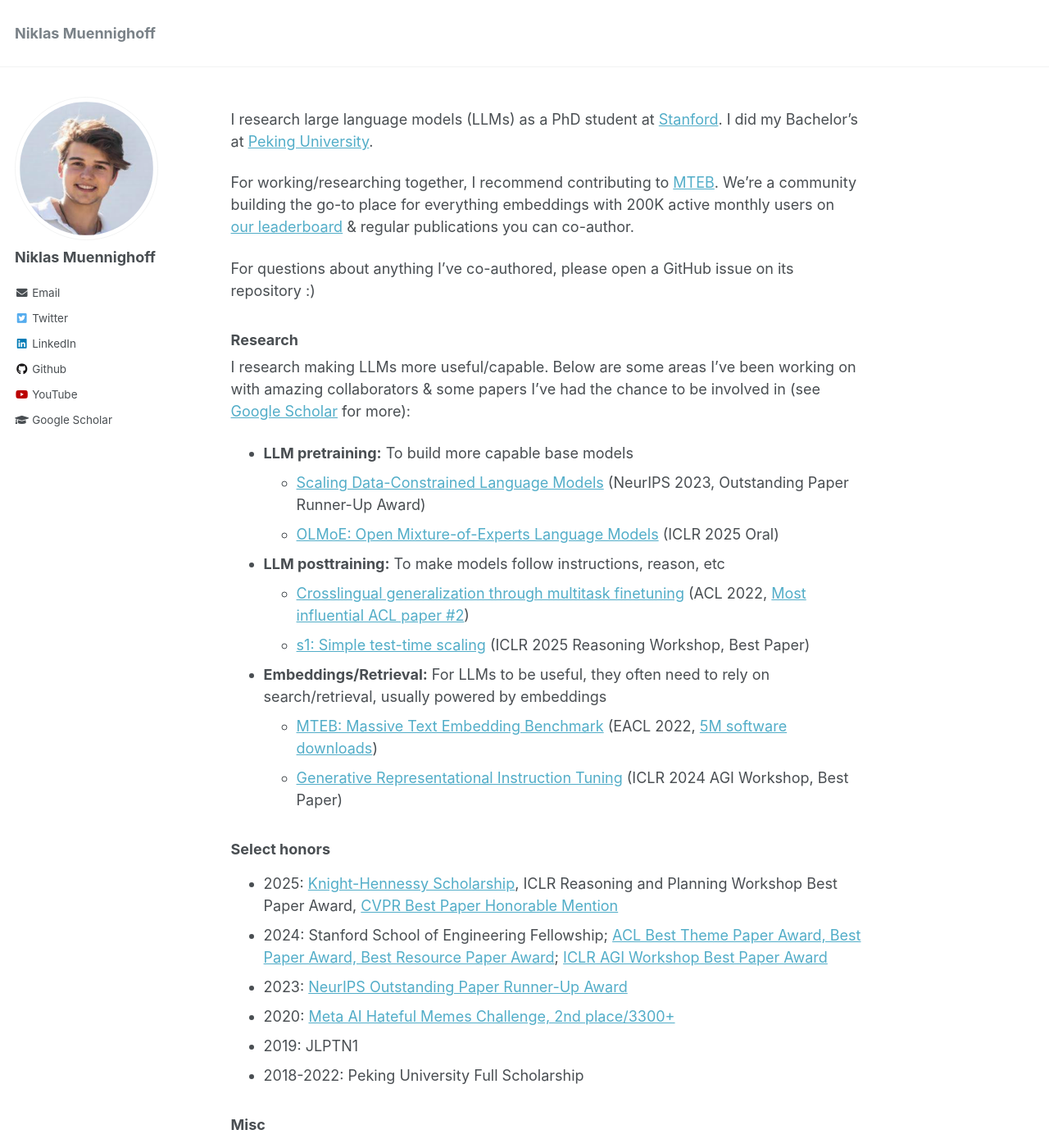
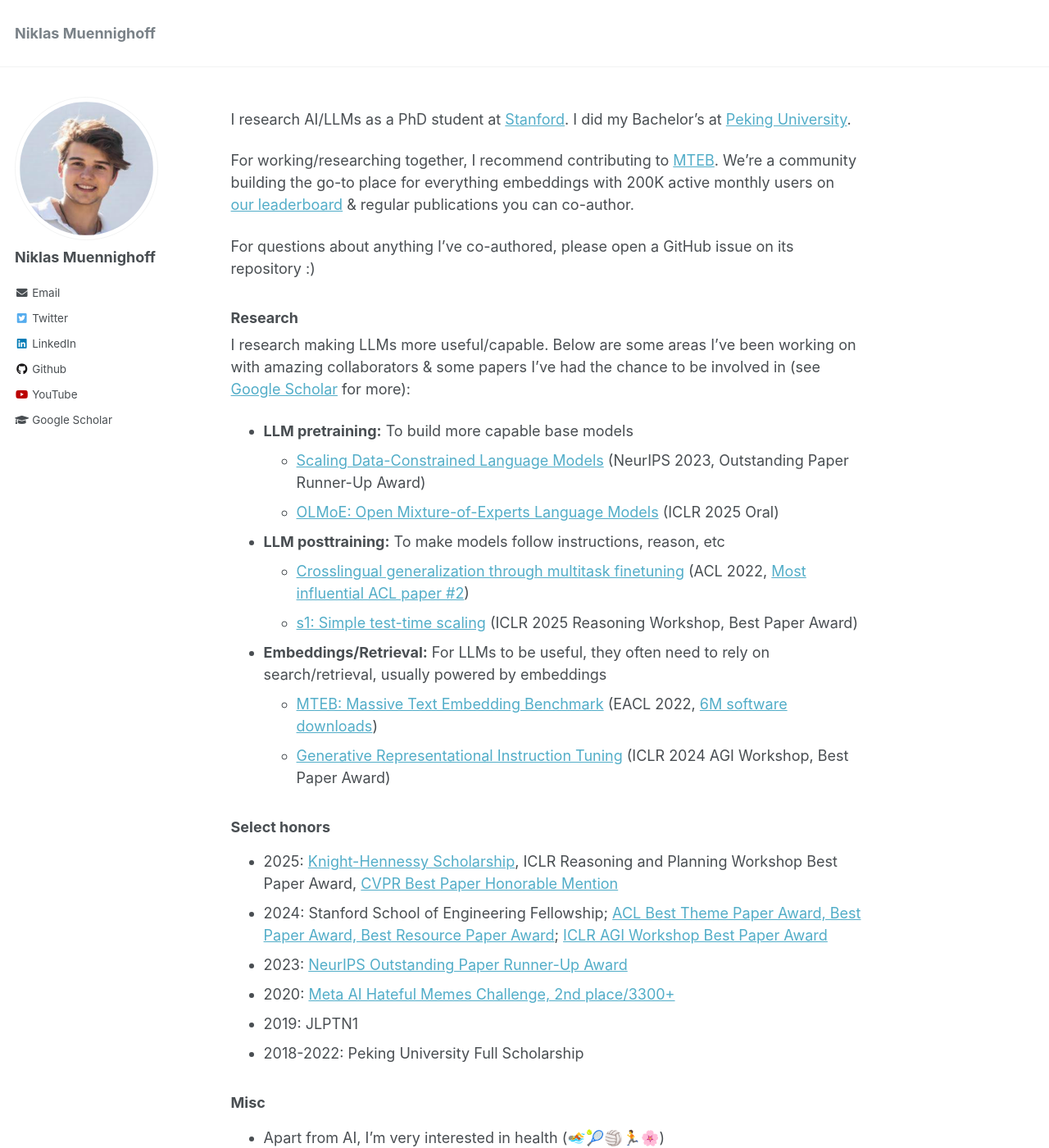
Before and after one commit to Muennighoff/Muennighoff.github.io, a Jekyll site: the page built from _pages/about.md, in a window 1280 px wide and 1400 px high. Shown: the whole window at 82% size. Built offline with Jekyll 4.4.1, drawn with Linux system fonts in a browser that asks for light colours.

Commit message:
Update text and awards in about.md

```diff
--- a/_pages/about.md
+++ b/_pages/about.md
@@ -9,7 +9,7 @@
   - /about.html
 ---
 
-I research large language models (LLMs) as a PhD student at [Stanford](https://www.stanford.edu/). I did my Bachelor's at [Peking University](https://english.pku.edu.cn/).
+I research AI/LLMs as a PhD student at [Stanford](https://www.stanford.edu/). I did my Bachelor's at [Peking University](https://english.pku.edu.cn/).
 
 For working/researching together, I recommend contributing to [MTEB](https://github.com/embeddings-benchmark/mteb/issues). We're a community building the go-to place for everything embeddings with 200K active monthly users on [our leaderboard](https://huggingface.co/spaces/mteb/leaderboard) & regular publications you can co-author.
 
@@ -23,10 +23,10 @@
   - [OLMoE: Open Mixture-of-Experts Language Models](https://arxiv.org/abs/2409.02060) (ICLR 2025 Oral)
 - **LLM posttraining:** To make models follow instructions, reason, etc
   - [Crosslingual generalization through multitask finetuning](https://arxiv.org/abs/2211.01786) (ACL 2022, [Most influential ACL paper #2](https://www.paperdigest.org/2024/05/most-influential-acl-papers-2024-05/))
-  - [s1: Simple test-time scaling](https://arxiv.org/abs/2501.19393) (ICLR 2025 Reasoning Workshop, Best Paper)
+  - [s1: Simple test-time scaling](https://arxiv.org/abs/2501.19393) (ICLR 2025 Reasoning Workshop, Best Paper Award)
 - **Embeddings/Retrieval:** For LLMs to be useful, they often need to rely on search/retrieval, usually powered by embeddings
-  - [MTEB: Massive Text Embedding Benchmark](https://arxiv.org/abs/2210.07316) (EACL 2022, [5M software downloads](https://www.pepy.tech/projects/mteb?versions=*))
-  - [Generative Representational Instruction Tuning](https://arxiv.org/abs/2402.09906) (ICLR 2024 AGI Workshop, Best Paper)
+  - [MTEB: Massive Text Embedding Benchmark](https://arxiv.org/abs/2210.07316) (EACL 2022, [6M software downloads](https://www.pepy.tech/projects/mteb?versions=*))
+  - [Generative Representational Instruction Tuning](https://arxiv.org/abs/2402.09906) (ICLR 2024 AGI Workshop, Best Paper Award)
 
 ### Select honors
 
```
